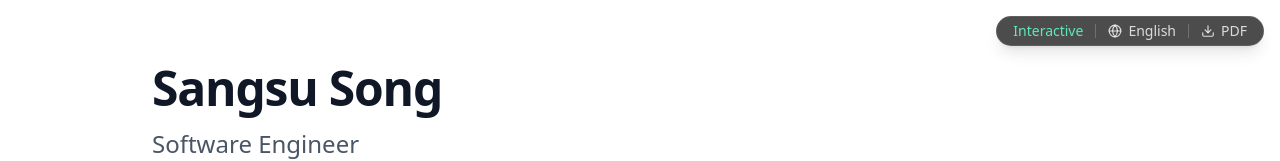
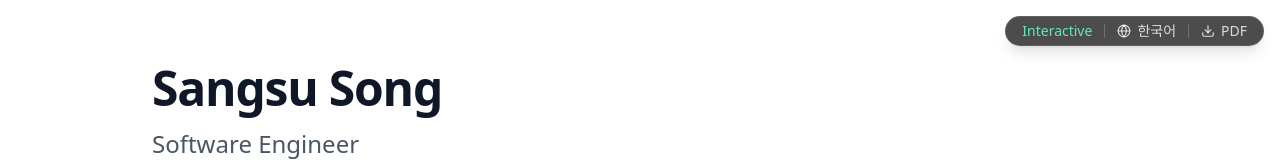
Before and after one commit to dev-song/home-renewed, a React (Vite) app: page / in a window 1280 px wide. Shown: the top 161 px of the page. Built offline with nearby package versions, Linux system fonts and the light colour scheme.

Commit message:
chore: modify language switch button label

```diff
--- a/src/components/LanguageSwitchButton.tsx
+++ b/src/components/LanguageSwitchButton.tsx
@@ -11,12 +11,12 @@ export default function LanguageSwitchButton() {
       data-umami-event='Language toggle button'
     >
       <Globe size={14} />
-      <span>{LANGUAGE_LABEL[language]}</span>
+      <span>{LANGUAGE_TOGGLE_LABEL[language]}</span>
     </button>
   );
 }
 
-const LANGUAGE_LABEL = {
-  [BROWSER_LANGUAGE.KOREAN]: '한국어',
-  [BROWSER_LANGUAGE.ENGLISH]: 'English',
+const LANGUAGE_TOGGLE_LABEL = {
+  [BROWSER_LANGUAGE.KOREAN]: 'English',
+  [BROWSER_LANGUAGE.ENGLISH]: '한국어',
 };
```
